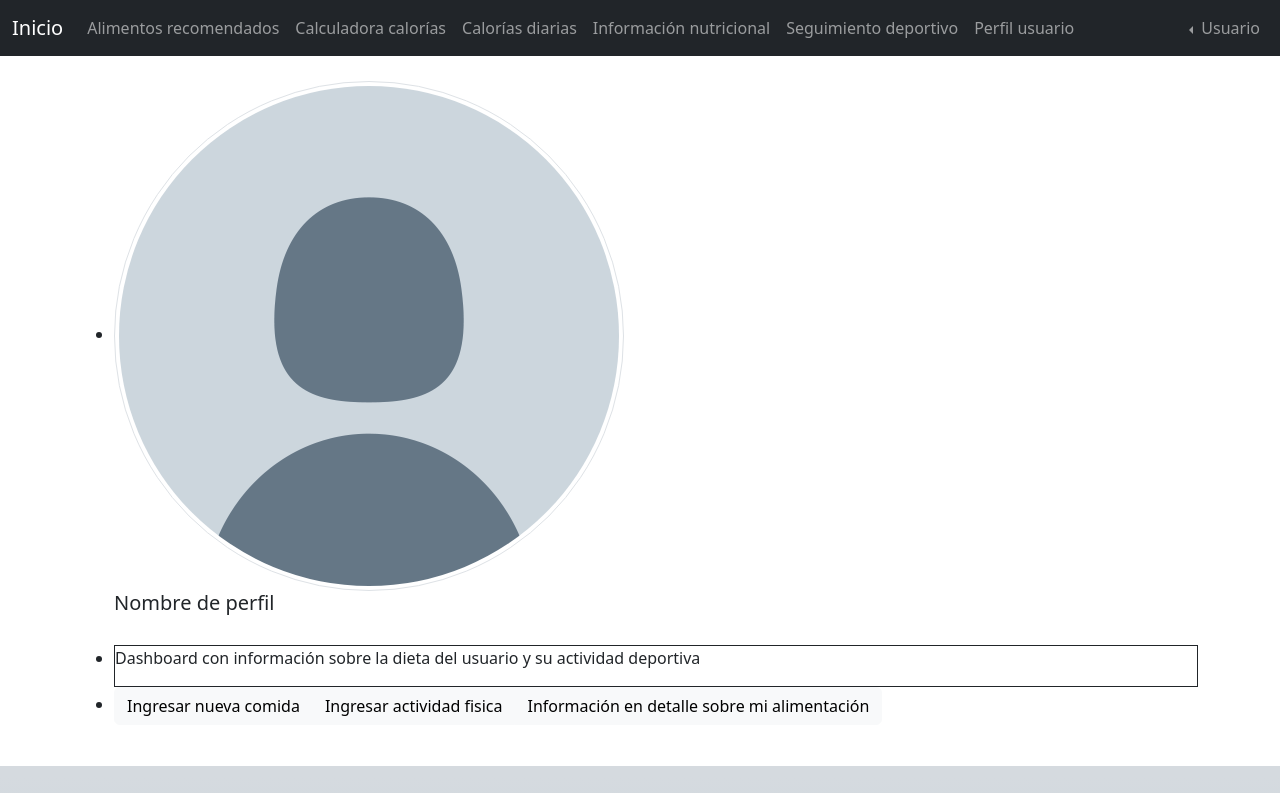
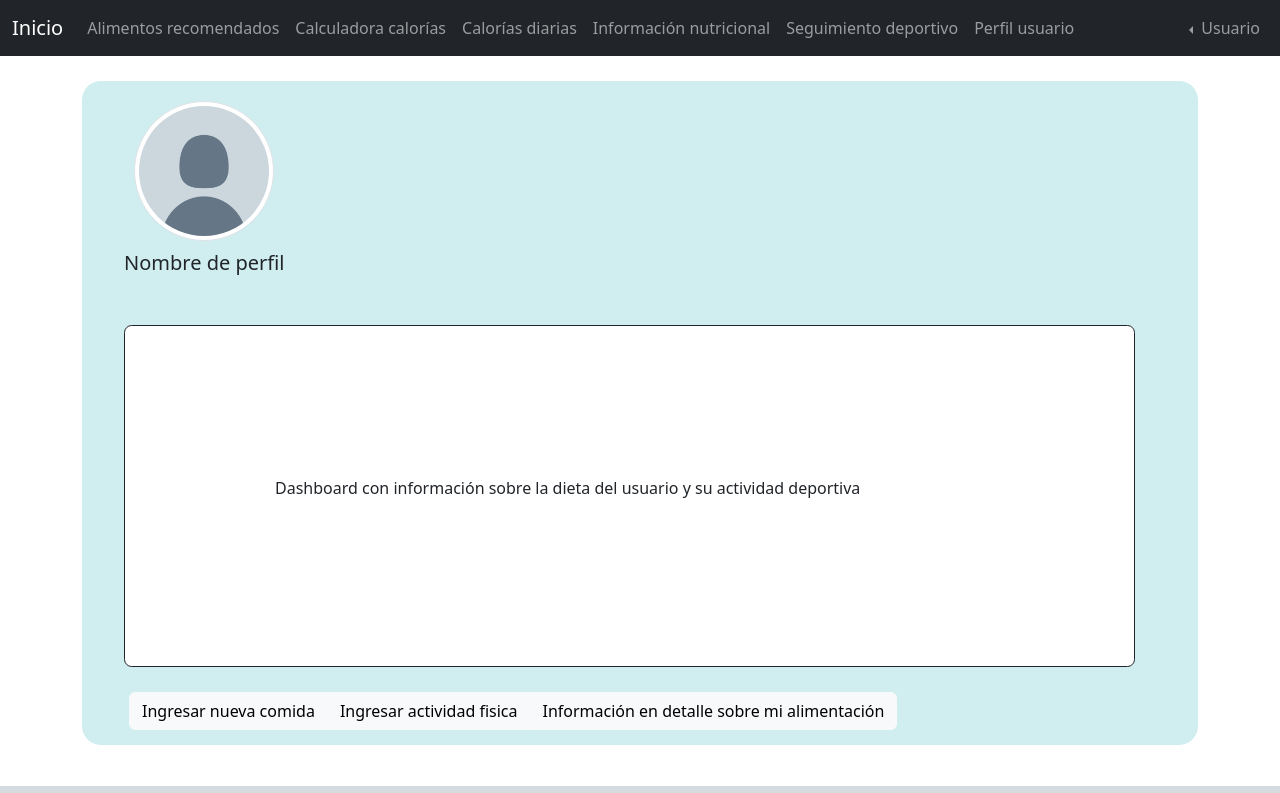
Before and after one commit to Niicool1/Proyecto-vida-saludable, a Vue app: page /perfilUsuario in a window 1280 px wide. Shown: the top 793 px of the page. Built offline with nearby package versions, Linux system fonts and the light colour scheme.

Commit message:
Update mainstyles.scss

```diff
--- a/src/assets/mainstyles.scss
+++ b/src/assets/mainstyles.scss
@@ -64,3 +64,37 @@ div#recomendacion {
         font-size: 18px;
     }
 }
+
+//vista perfilUsuario.vue
+.fotoPerfil{
+    width: 160px;
+    height: 160px;
+    padding:10px;
+
+}
+
+
+
+.perfil{
+    list-style: none;
+    background-color: rgb(208, 237, 239);
+    border-radius: 0.5cm;
+    li{
+        padding:10px;
+        .boton{
+            width:90%;
+            .boton2{
+                margin: 5px;
+            }
+        }
+    }
+}
+div#dashboardPerfil {
+    background-color: white;
+    border-radius:0.2cm;
+    width:95%;
+    p{
+        padding:150px;
+    }
+
+}
```
